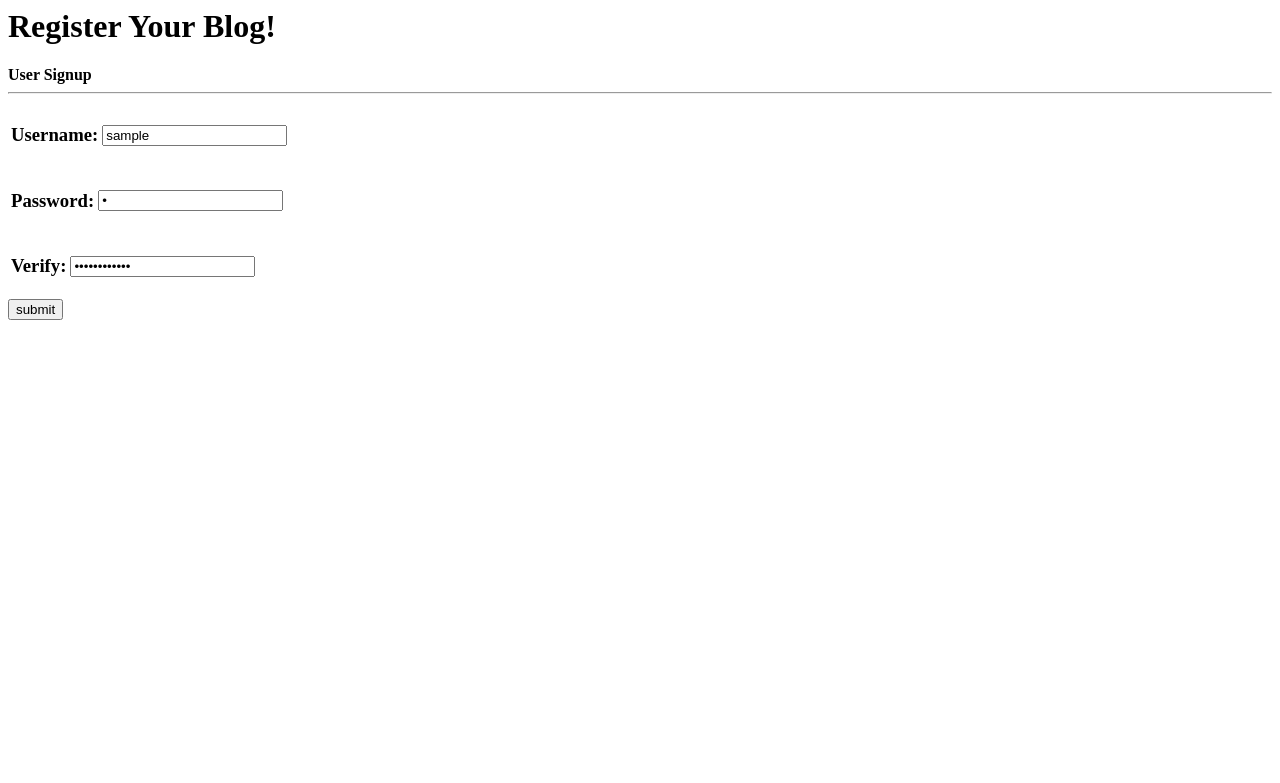
After one commit to mpzettl/blogz, a Flask app: template templates/signup.html in a window 1280 px wide. The commit adds this page. Shown: the top 783 px of the page. Run offline with Flask 2, Linux system fonts and the light colour scheme; the template is opened without the code that fills it: most values are stand-ins (such as "Sample title", 1, 10 or a date in 2020).

Commit message:
first post nuke commit

```diff
--- a/main.py
+++ b/main.py
@@ -1,22 +1,9 @@
-from flask import Flask, request, redirect, render_template, session, flash
+from flask import request, redirect, render_template, session, flash
 from flask_sqlalchemy import SQLAlchemy
+from models import Blog
+from app import app, db
+import cgi
 
-app = Flask(__name__)
-app.config['DEBUG'] = True
-app.config['SQLALCHEMY_DATABASE_URI'] = 'mysql+pymysql://build-a-blog:buildablog@localhost:8889/build-a-blog'
-app.config['SQLALCHEMY_ECHO'] = True
-db = SQLAlchemy(app)
-app.secret_key = 'y337kGcys&zP3B'
-class Blog(db.Model):
-
-    id = db.Column(db.Integer, primary_key=True)
-    title = db.Column(db.String(120))
-    body = db.Column(db.String(4000))
-    #submitted = db.Column(db.Boolean)
-
-    def __init__(self, title, body):
-        self.title = title
-        self.body = body
 @app.route('/validation', methods=['POST', 'GET'])
 def validation():
 
@@ -49,10 +36,10 @@ def add_post():
             db.session.commit()
             blog = Blog.query.all()
             for last in blog:
-                last.id
+                last_post = last.id
 
 
-            return redirect('/blog?id={0}'.format(last.id))
+            return redirect('/blog?id={0}'.format(last_post))
 
     else:
 
@@ -79,6 +66,50 @@ def single_entry():
 
         return render_template('posts.html')
 
+@app.route('/signup', methods = ["POST", "GET"])
+def sign_up():
+
+    if request.method == 'POST':
+        username =  request.form['username']
+        password = request.form['password']
+        verify = request.form['verify']
+
+        if username == "" or password =="" or verify =="":
+            fill_error = 'please fill in all areas'
+            return render_template('signup.html', username=username, fill_error=fill_error)
+
+        elif  " " in username or " " in password:
+            username_error = 'please do not use blank spaces'
+            return  render_template('signup.html', username=username, username_error=username_error)
+
+        elif len(username) < 3:
+            userlen_error = 'please enter a username more than 3 characters'
+            return render_template('signup.html', username=username, userlen_error=userlen_error)
+
+        elif len(password) < 3:
+            password_error = 'please enter a password more than 3 characters'
+            return render_template('signup.html', username=username,  password_error=password_error)
+
+        elif password == verify:
+            new_user = User(username, password)
+
+            db.session.add(new_user)
+            db.session.commit()
+            blog = Blog.query.all()
+
+
+            return render_template('base.html', username=username)
+
+        else:
+            verify_error = 'please make sure your verification matches your password!'
+            return render_template('signup.html', username=username, verify_error=verify_error)
+    else:
+        return redirect('/')
+
+
+
+
+
 @app.route('/', methods=['POST', 'GET'])
 def index():
 
--- a/templates/blog.html
+++ b/templates/blog.html
@@ -3,13 +3,15 @@
 
 
 
-
+<h2>
+    <p> {{ user.username }} </p>
+</h2>
 <hr>
 
 
 
 <ul>
-    <h3>Your Post</h3>
+    <h5>{{ user.username }}'s Post</h5>
 
 
     <h4> {{ blog.title }}</h4>
--- /dev/null
+++ b/templates/signup.html
@@ -0,0 +1,58 @@
+{% block content %}
+
+<style>
+    .error {
+        color: red;
+    }
+</style>
+<h1>Register Your Blog!</h1>
+<form action="/signup" method="post">
+    <header>
+        <b>User Signup</b>
+        <hr>
+    </header>
+
+    <body>
+
+        <table>
+            <tbody>
+                <tr>
+                    <td><label for="username" style="display:inline-block;"><h3>Username:</h3></label></td>
+                    <td><input id="username" type="text" name="username" value="{{ username }}"></input>
+                    </td>
+                    <td><label for="error" class="error" style="display:inline-block;"><p>{{username_error}}</p></label></td>
+                    <td><label for="error" class="error" style="display:inline-block;"><p>{{fill_error}}</p></label></td>
+                    <td><label for="error" class="error" style="display:inline-block;"><p>{{userlen_error}}</p></label></td>
+
+                </tr>
+            </tbody>
+        </table>
+
+        <table>
+            <tbody>
+                <tr>
+                    <td><label for="password" style="display:inline-block;"><h3>Password:</h3></label></td>
+                    <td><input id="password" type="password" name="password" value="{{ password }}" /></td>
+                    <td><label for="error" class="error" style="display:inline-block;"><p>{{password_error}}</p></label></td>
+                    <td><label for="error" class="error" style="display:inline-block;"><p>{{fill_error}}</p></label></td>
+
+                </tr>
+            </tbody>
+        </table>
+        <table>
+            <tbody>
+                <tr>
+                    <td><label for="verify" style="display:inline-block;"><h3>Verify:</h3></label></td>
+                    <td><input id="verify" type="password" name="verify" value="{{ owner }}" /></td>
+                    <td><label for="error" class="error" style="display:inline-block;"><p>{{verify_error}}</p></label></td>
+                    <td><label for="error" class="error" style="display:inline-block;"><p>{{fill_error}}</p></label></td>
+
+                </tr>
+            </tbody>
+        </table>
+
+    </body>
+    <input type="submit" value="submit" />
+</form>
+
+{% endblock %}
```
Also changed, not shown: app.py (added, +10 -0 lines), models.py (added, +25 -0 lines), templates/base.html (+17 -1 lines).
